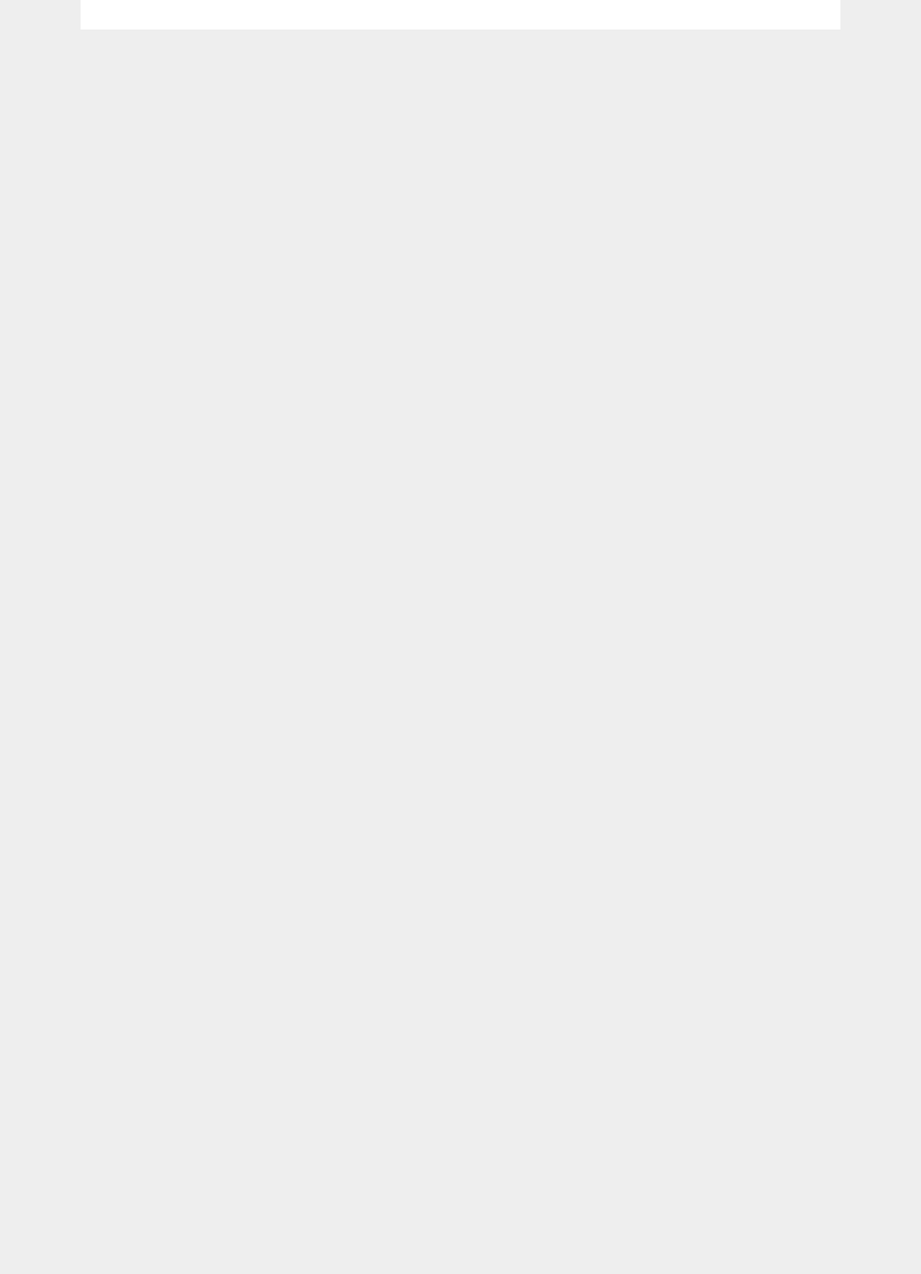
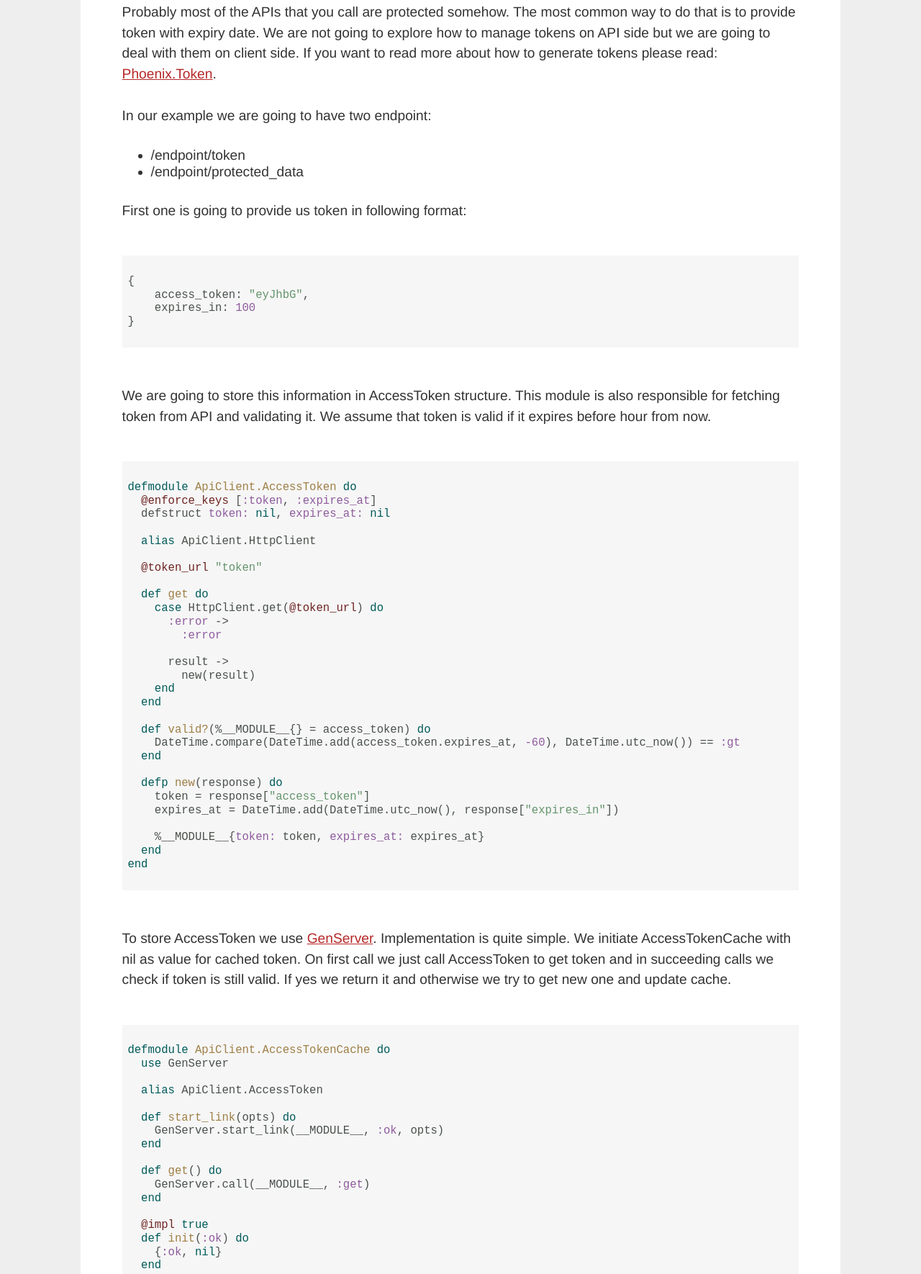
Before and after one commit to elpikel/cmd_arek, a plain HTML site: page pages/api-token-cache.html in a window 1280 px wide. Shown: the part 371-2141 px from the top of the page at 72% size. Before the commit the page ends 800 px from the top, so only its background shows below. Drawn offline with Linux system fonts and the light colour scheme; a web font is replaced by a local one.

Commit message:
basic art

```diff
--- a/pages/api-token-cache.html
+++ b/pages/api-token-cache.html
@@ -41,9 +41,178 @@
             </div>
             <div class="content">
                 <div class="main">
-                    <span>02-09-2021</span>
+                    <span>17-08-2021</span>
                     <h2>Cache API token in Elixir</h2>
 
+                    <p>
+                    Probably most of the APIs that you call are protected somehow. The most common way to do that is to provide token with expiry date. We are not going to explore how to manage tokens on API side but we are going to deal with them on client side. If you want to read more about how to generate tokens please read: <a href="https://hexdocs.pm/phoenix/Phoenix.Token.html">Phoenix.Token</a>.
+                    </p>
+
+                    <p>
+                    In our example we are going to have two endpoint:
+                    <ul>
+                        <li>/endpoint/token</li>
+                        <li>/endpoint/protected_data</li>
+                    </ul>
+                    </p>
+
+                    <p>
+                    First one is going to provide us token in following format:
+                    </p>
+
+                    <pre>
+                    <code>
+{
+    access_token: "eyJhbG",
+    expires_in: 100
+}
+                    </code>
+                    </pre>
+
+                    <p>
+                        We are going to store this information in AccessToken structure. This module is also responsible for fetching token from API and validating it. We assume that token is valid if it expires before hour from now.
+                    <p>
+                    <pre>
+                    <code>
+defmodule ApiClient.AccessToken do
+  @enforce_keys [:token, :expires_at]
+  defstruct token: nil, expires_at: nil
+
+  alias ApiClient.HttpClient
+
+  @token_url "token"
+
+  def get do
+    case HttpClient.get(@token_url) do
+      :error ->
+        :error
+
+      result ->
+        new(result)
+    end
+  end
+
+  def valid?(%__MODULE__{} = access_token) do
+    DateTime.compare(DateTime.add(access_token.expires_at, -60), DateTime.utc_now()) == :gt
+  end
+
+  defp new(response) do
+    token = response["access_token"]
+    expires_at = DateTime.add(DateTime.utc_now(), response["expires_in"])
+
+    %__MODULE__{token: token, expires_at: expires_at}
+  end
+end
+                    </code>
+                    </pre>
+
+                    <p>
+                    To store AccessToken we use <a href="https://hexdocs.pm/elixir/1.12/GenServer.html">GenServer</a>. Implementation is quite simple. We initiate AccessTokenCache with nil as value for cached token. On first call we just call AccessToken to get token and in succeeding calls we check if token is still valid. If yes we return it and otherwise we try to get new one and update cache.
+                    </p>
+
+                    <pre>
+                    <code>
+defmodule ApiClient.AccessTokenCache do
+  use GenServer
+
+  alias ApiClient.AccessToken
+
+  def start_link(opts) do
+    GenServer.start_link(__MODULE__, :ok, opts)
+  end
+
+  def get() do
+    GenServer.call(__MODULE__, :get)
+  end
+
+  @impl true
+  def init(:ok) do
+    {:ok, nil}
+  end
+
+  @impl true
+  def handle_call(:get, _from, nil) do
+    get_access_token()
+  end
+
+  def handle_call(:get, _from, %AccessToken{} = access_token) do
+    if AccessToken.valid?(access_token) do
+      {:reply, access_token, access_token}
+    else
+      get_access_token()
+    end
+  end
+
+  defp get_access_token() do
+    case AccessToken.get() do
+      :error ->
+        {:reply, :error, nil}
+
+      access_token ->
+        {:reply, access_token, access_token}
+    end
+  end
+end
+                    </code>
+                    </pre>
+
+                    <p>
+To get data from second endpoint we first have to call for token using AccessTokenCache. Then we have to use token in header to authorize call.
+                    </p>
+
+                    <pre>
+                    <code>
+defmodule ApiClient do
+  alias ApiClient.AccessTokenCache
+  alias ApiClient.HttpClient
+
+  def get_data do
+    access_token = AccessTokenCache.get()
+
+    HttpClient.get("protected_data", access_token.token)
+  end
+end
+                    </code>
+                    </pre>
+
+                    <p>
+                    To test this functionality we are going to use <a href="https://hexdocs.pm/bypass/Bypass.html">Bypass</a>, which is excellent tool to create a custom plug that can be put in place instead of an actual HTTP server to return prebaked responses to client requests.
+                    </p>
+
+                    <pre>
+                    <code>
+defmodule ApiClientTest do
+  use ExUnit.Case
+
+  alias ApiClient.AccessTokenCache
+
+  @access_token "{\"access_token\":\"eyJhbG\", \"expires_in\":100}"
+  @protected_data "{\"data\": \"secret\"}"
+
+  setup do
+    bypass = Bypass.open(port: 50_123)
+
+    {:ok, _pid} = start_supervised({AccessTokenCache, [name: AccessTokenCache]})
+
+    {:ok, bypass: bypass}
+  end
+
+  test "get_data", %{bypass: bypass} do
+    Bypass.expect(bypass, "GET", "/token", fn conn ->
+      Plug.Conn.resp(conn, 200, @access_token)
+    end)
+
+    Bypass.expect(bypass, "GET", "/protected_data", fn conn ->
+      Plug.Conn.resp(conn, 200, @protected_data)
+    end)
+
+    assert %{"data" => "secret"} == ApiClient.get_data()
+  end
+end
+                    </code>
+                    </pre>
+
+                    <p>You can view full code at: <a href="https://github.com/elpikel/api_client">https://github.com/elpikel/api_client</a>
                 </div>
             </div>
         </div>
```
Also changed, not shown: index.html (+1 -1 lines).
